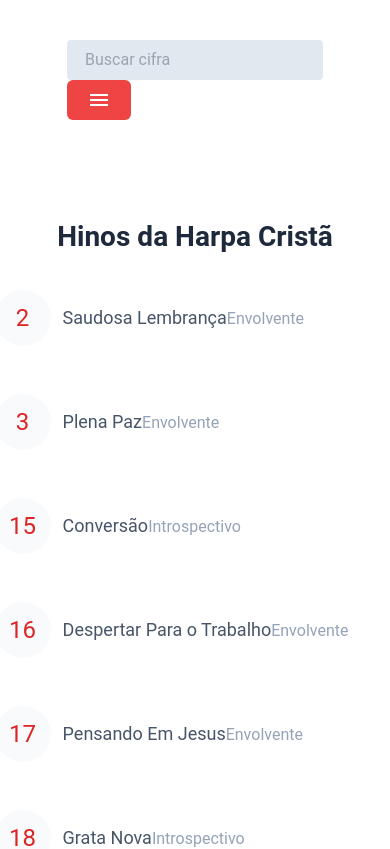
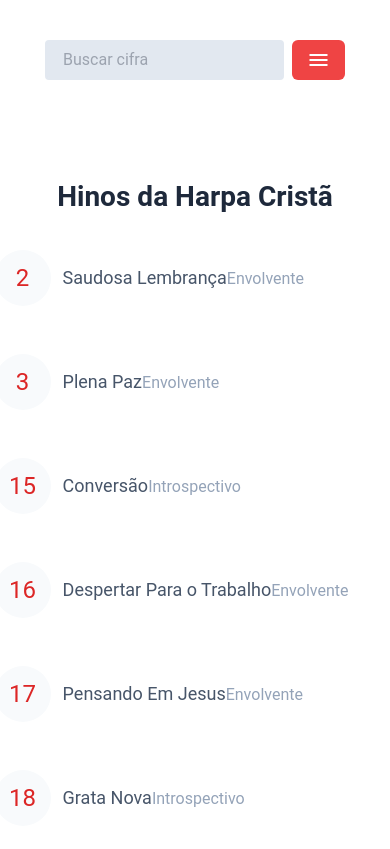
Before and after one commit to thiago-silva-santos/gospeltune, a Nuxt app: page / in a window 390 px wide. Shown: the top 849 px of the page. Built offline with nearby package versions, Linux system fonts and the light colour scheme.

Commit message:
Ajustes no CSS para mobile

```diff
--- a/assets/css/main.css
+++ b/assets/css/main.css
@@ -29,5 +29,5 @@
      min-height: 10px;
      border-radius: 10px;
      -webkit-box-shadow: inset 0 0 6px rgba(201, 201, 201, 0.3);
-     background-color: rgb(255, 150, 150);
+     background-color: rgba(255, 0, 0, 0.1)
 }
--- a/components/CifraSection/index.vue
+++ b/components/CifraSection/index.vue
@@ -1,6 +1,6 @@
 <template>
   <div class="page_container">
-    <div class="input_search_container relative min-w-[280px] md:w-[300px] lg:-w[350px] max-w-[400px] gap-2 flex">
+    <div class="input_search_container ">
       <menu-input-search @search="onSearch"></menu-input-search>
       <button class="button_filters" @click="show">
         <span class="material-symbols-outlined">
@@ -15,7 +15,7 @@
 
     </slot>
     <ButtonScrollTop />
-    <MenuDrawer/>
+    <MenuDrawer />
   </div>
 </template>
 <script>
@@ -41,7 +41,7 @@
     showFilters(value) {
       if (value) {
         document.body.classList.add('menu-aberto');
-      } if(!value) {
+      } if (!value) {
         document.body.classList.remove('menu-aberto');
       }
     }
@@ -72,6 +72,9 @@
   @apply text-[28px] text-slate-800 font-bold text-center py-4
 }
 
+.input_search_container {
+  @apply relative w-[300px] gap-2 flex;
+}
 
 
 @media (max-width: 420px) {
@@ -81,4 +84,9 @@
 }
 
 
+@media (max-width: 350px) {
+  .input_search_container {
+    @apply w-[250px]
+  }
+}
 </style>
--- a/components/Menu/Drawer.vue
+++ b/components/Menu/Drawer.vue
@@ -216,12 +216,17 @@
     }
 
     .menu_logo h1 {
-        @apply text-base
+        @apply text-base;
     }
 
     .drawer {
         @apply w-3/4;
     }
 }
+@media (max-width: 350px) {
+    .menu_logo {
+        @apply hidden
+    }
+}
 
 </style>
--- a/components/SongsCards.vue
+++ b/components/SongsCards.vue
@@ -7,12 +7,13 @@
             :to="item.tipo == 'corinho' ? `/song-view/corinhos/${item.id}` : item.tipo == 'hino' ? `/song-view/hinos/${item.id}` : `/song-view/hinos-harpa-crista/${item.id}`">
             <div class="card_ ">
               <div class="song_number text-center font-bold text-lg">
-                  {{ item.id }}
-                </div>
-                <div class="flex flex-col" >
-                  <span class="song_title">{{ item.nome }}</span>
-                  <span class="song_subtitle">{{ item.categoria.includes('Envolvente') ? 'Envolvente' : 'Introspectivo' }}</span>
-                </div>
+                {{ item.id }}
+              </div>
+              <div class="flex flex-col">
+                <span class="song_title">{{ item.nome }}</span>
+                <span class="song_subtitle">{{ item.categoria.includes('Envolvente') ? 'Envolvente' : 'Introspectivo'
+                }}</span>
+              </div>
 
             </div>
           </nuxt-link>
@@ -53,6 +54,7 @@
 .cards_container {
   @apply grid grid-flow-row gap-4 text-neutral-600 sm:grid-cols-1 md:grid-cols-2 lg:grid-cols-3 xl:grid-cols-4;
 }
+
 .card_ {
   @apply w-full flex h-fit items-center justify-start py-4 px-2 gap-3 rounded-lg bg-white cursor-pointer relative;
 }
@@ -62,8 +64,9 @@
 }
 
 .song_title {
-  @apply truncate max-w-[230px] text-slate-600  2xl:max-w-[230px] xl:max-w-[180px] lg:max-w-[200px] text-lg;
+  @apply truncate max-w-[230px] text-slate-600 2xl:max-w-[230px] xl:max-w-[180px] lg:max-w-[200px] text-lg;
 }
+
 .song_subtitle {
   @apply text-slate-400;
 }
@@ -82,4 +85,19 @@
   }
 
 }
+
+@media (max-width: 350px) {
+  .card_ {
+    @apply text-sm
+  }
+
+  .song_title {
+  @apply text-[16px]
+}
+  .song_number {
+    @apply w-12 h-12
+  }
+}
+
+
 </style>
--- a/pages/corinhos.vue
+++ b/pages/corinhos.vue
@@ -76,4 +76,10 @@
 @apply text-[28px] text-slate-800 font-bold text-center py-4
 }
 
+
+@media (max-width: 350px) {
+     h1 {
+          @apply text-[20px]
+     }
+}
 </style>
--- a/pages/hinos.vue
+++ b/pages/hinos.vue
@@ -76,4 +76,9 @@
 @apply text-[28px] text-slate-800 font-bold text-center py-4
 }
 
+@media (max-width: 350px) {
+     h1 {
+          @apply text-[20px]
+     }
+}
 </style>
--- a/pages/index.vue
+++ b/pages/index.vue
@@ -75,4 +75,11 @@
 h1 {
      @apply text-[28px] text-slate-800 font-bold text-center py-4
 }
+
+
+@media (max-width: 350px) {
+     h1 {
+          @apply text-[20px]
+     }
+}
 </style>
```
